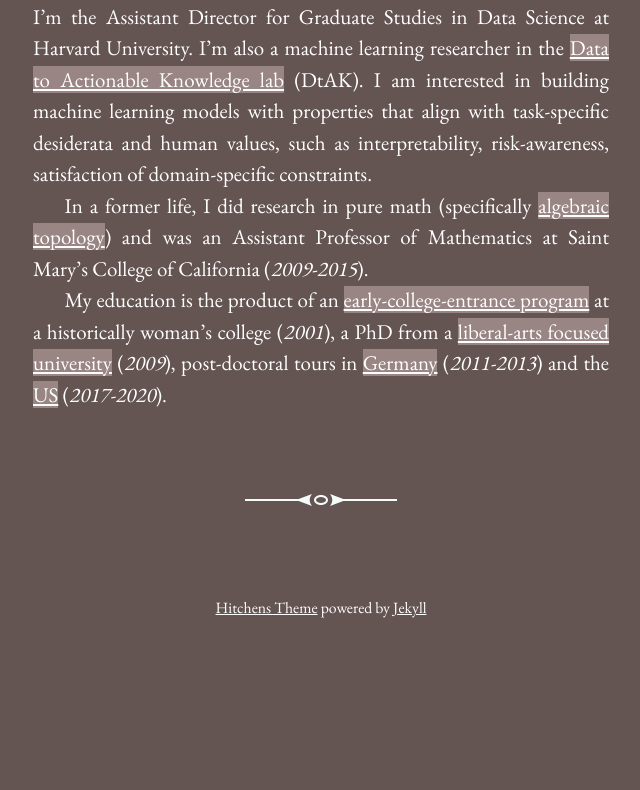
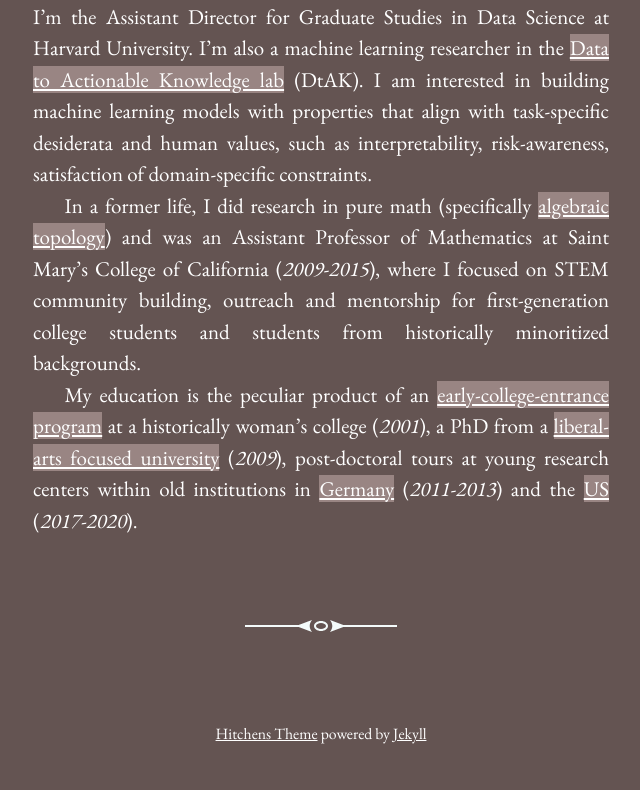
Before and after one commit to onefishy/onefishy.github.io, a Jekyll site: the page built from about.md, in a window 1280 px wide. Shown: the part 485-1275 px from the top of the page, without its empty margins (319-959 px from the left). Built offline with Jekyll 4.4.1, drawn with Linux system fonts in a browser that asks for light colours; before the commit the page ends 1149 px from its top, so only the background shows below that.

Commit message:
Update about.md

```diff
--- a/about.md
+++ b/about.md
@@ -11,6 +11,6 @@
 
 I'm the Assistant Director for Graduate Studies in Data Science at Harvard University. I'm also a machine learning researcher in the [Data to Actionable Knowledge lab](https://dtak.github.io/) (DtAK). I am interested in building machine learning models with properties that align with task-specific desiderata and human values, such as interpretability, risk-awareness, satisfaction of domain-specific constraints.
 
-In a former life, I did research in pure math (specifically [algebraic topology](https://arxiv.org/pdf/1206.2118.pdf)) and was an Assistant Professor of Mathematics at Saint Mary's College of California (*2009-2015*).
+In a former life, I did research in pure math (specifically [algebraic topology](https://arxiv.org/pdf/1206.2118.pdf)) and was an Assistant Professor of Mathematics at Saint Mary's College of California (*2009-2015*), where I focused on STEM community building, outreach and mentorship for first-generation college students and students from historically minoritized backgrounds.
 
-My education is the product of an [early-college-entrance program](https://marybaldwin.edu/peg/) at a historically woman's college (*2001*), a PhD from a [liberal-arts focused university](https://www.wesleyan.edu/mathcs/) (*2009*), post-doctoral tours in [Germany](https://www.uni-goettingen.de/en/90653.html) (*2011-2013*) and the [US](https://iacs.seas.harvard.edu) (*2017-2020*).
+My education is the peculiar product of an [early-college-entrance program](https://marybaldwin.edu/peg/) at a historically woman's college (*2001*), a PhD from a [liberal-arts focused university](https://www.wesleyan.edu/mathcs/) (*2009*), post-doctoral tours at young research centers within old institutions in [Germany](https://www.uni-goettingen.de/en/90653.html) (*2011-2013*) and the [US](https://iacs.seas.harvard.edu) (*2017-2020*).
```
